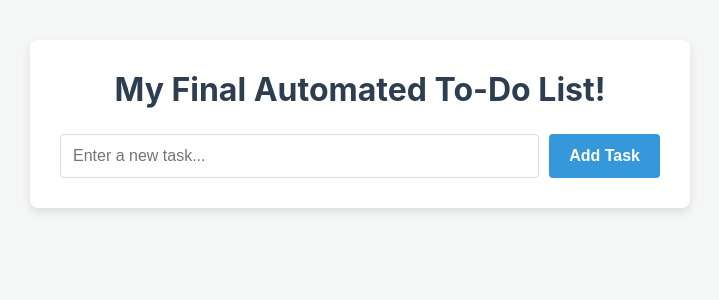
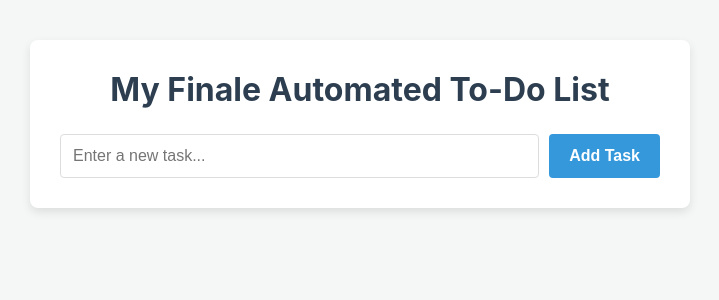
Before and after one commit to Jay-Pahwa/as5_cicd, a Flask app: page / in a window 1280 px wide. Shown: the top 300 px of the page, without its empty margins (280-999 px from the left). Run offline with Flask 3, Linux system fonts and the light colour scheme; data that the repository does not hold is empty.

Commit message:
Update grandfinal index.html

```diff
--- a/templates/index.html
+++ b/templates/index.html
@@ -72,7 +72,7 @@
 </head>
 <body>
     <div class="container">
-        <h1>My Final Automated To-Do List!</h1>
+        <h1>My Finale Automated To-Do List</h1>
         <ul class="task-list">
             {% for task in tasks %}
                 <li class="task-item">{{ task.content }}</li>
```
